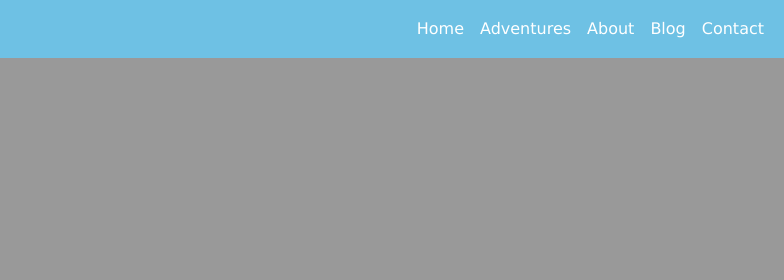
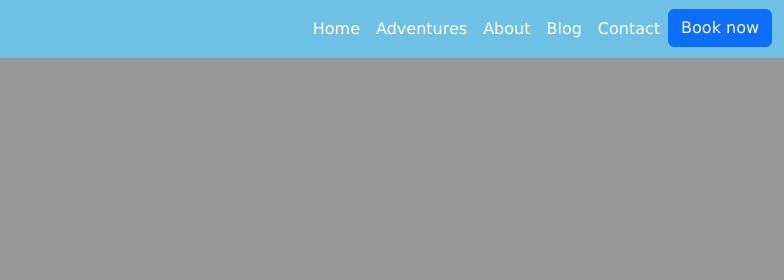
Before and after one commit to patt0328/dsn1713-skyhighadventures, a plain HTML site: page index.html in a window 1280 px wide. Shown: the top 280 px of the page, 496-1280 px from the left. Drawn offline with nearby package versions, Linux system fonts and the light colour scheme.

Commit message:
fixing it up

```diff
--- a/index.html
+++ b/index.html
@@ -11,7 +11,7 @@
 
         <script src="https://cdn.jsdelivr.net/npm/bootstrap@5.3.8/dist/js/bootstrap.bundle.min.js" integrity="sha384-FKyoEForCGlyvwx9Hj09JcYn3nv7wiPVlz7YYwJrWVcXK/BmnVDxM+D2scQbITxI" crossorigin="anonymous"></script>
 
-    <nav class="navbar navbar-expand-lg " style="background-color:#6ec1e4;">
+    <nav class="navbar navbar-expand-lg" style="background-color:#6ec1e4;">
         <div class="container-fluid">
        <a class="navbar-brand text-white" href="#">SkyHigh Adventures
         <img src="../images/wings.png" alt="SkyHigh Adventures Logo" height="40">
@@ -27,7 +27,8 @@
               <li class="nav-item"><a class="nav-link text-white" href="#">About</a></li>
               <li class="nav-item"><a class="nav-link text-white" href="#">Blog</a></li>
               <li class="nav-item"><a class="nav-link text-white" href="#">Contact</a></li>
-
+              <li class="nav-item"><button type="button" class="btn btn-primary">Book now</button>
+              </li>
             </ul>
 
 
```
